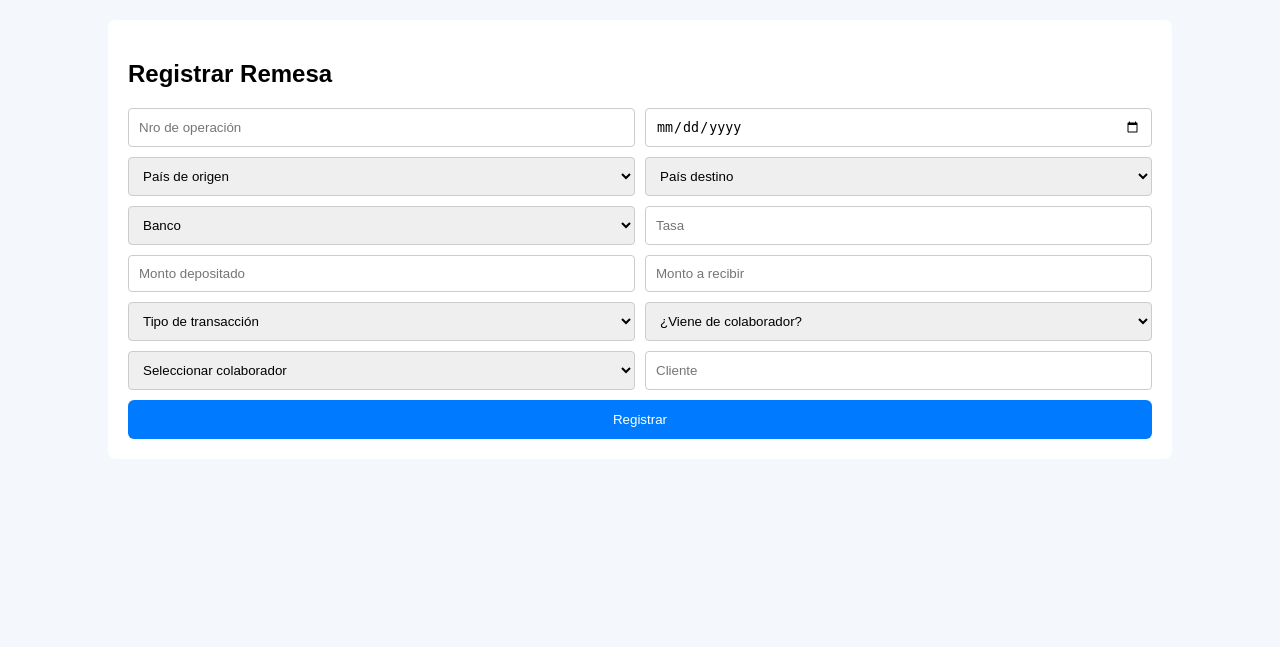
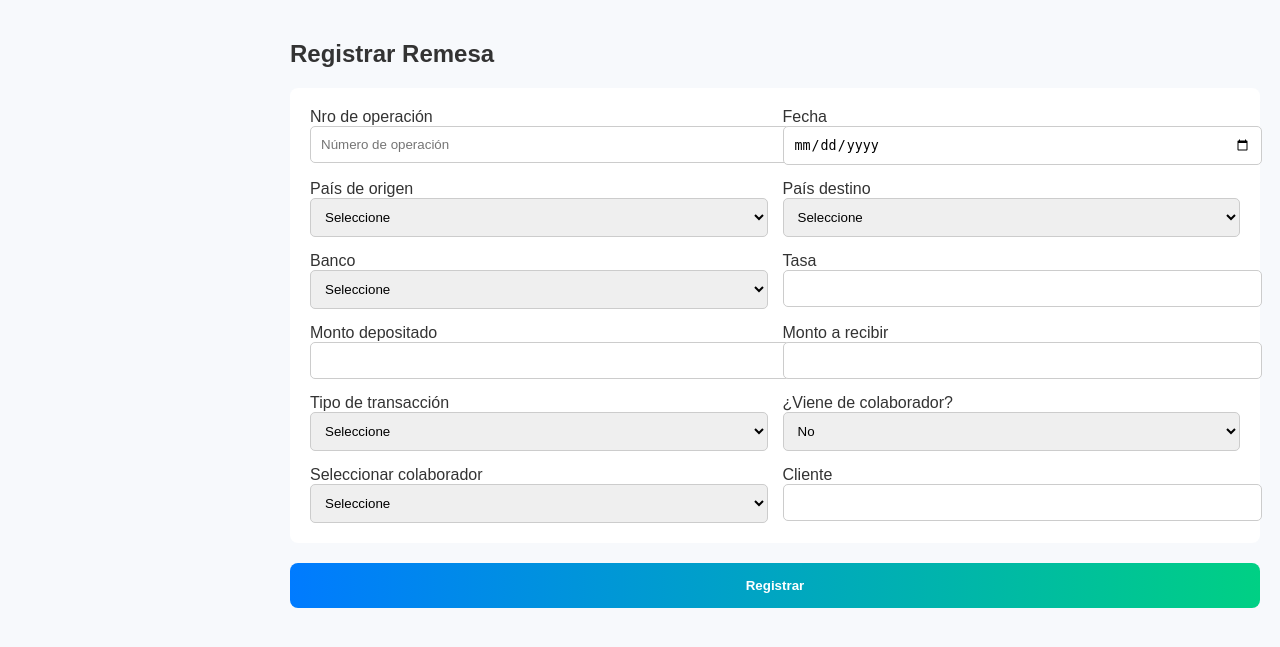
Before and after one commit to karinbarazarte/Cambioexpress2018, a Flask app: page /remesas in a window 1280 px wide. Shown: the top 647 px of the page. Run offline with Flask 3, Linux system fonts and the light colour scheme.

Commit message:
Add files via upload

```diff
--- a/static/css/style.css
+++ b/static/css/style.css
@@ -1,13 +1,15 @@
 
-body { font-family: Arial; background: #f4f7fb; margin:0; padding:0; }
-.sidebar { width:250px; background:#002b5c; color:#fff; float:left; height:100vh; }
-.sidebar h2 { text-align:center; padding:20px; }
-.sidebar ul { list-style:none; padding:0; }
-.sidebar ul li { padding:10px; }
-.sidebar ul li a { color:#fff; text-decoration:none; display:block; }
-.content { margin-left:260px; padding:20px; }
-.btn { display:inline-block; padding:15px; margin:10px; background:linear-gradient(90deg,#007bff,#00d084); color:#fff; text-decoration:none; border-radius:8px; }
-.container { background:#fff; padding:20px; margin:20px auto; border-radius:8px; width:80%; }
-.form-row { display:flex; gap:10px; margin-bottom:10px; }
-input, select { flex:1; padding:10px; border:1px solid #ccc; border-radius:4px; }
-button { background:#007bff; color:#fff; padding:12px; border:none; border-radius:6px; width:100%; }
+body { font-family: 'Arial', sans-serif; margin:0; padding:0; background:#f7f9fc; color:#333; }
+.sidebar { position:fixed; width:250px; height:100%; background:#002b5c; color:#fff; padding-top:20px; }
+.sidebar ul { list-style:none; padding:0; margin:0; }
+.sidebar ul li { padding:10px 20px; }
+.sidebar ul li a { color:#fff; text-decoration:none; display:block; font-weight:bold; }
+.sidebar ul li a.active, .sidebar ul li a:hover { background:#004080; border-radius:4px; }
+.submenu { padding-left:15px; }
+.content { margin-left:270px; padding:20px; }
+.dashboard-buttons { margin-top:20px; }
+.btn-primary { background:linear-gradient(90deg,#007bff,#00d084); padding:15px 25px; color:#fff; text-decoration:none; border-radius:8px; font-weight:bold; }
+.btn-secondary { background:#00d084; padding:15px 25px; color:#fff; text-decoration:none; border-radius:8px; font-weight:bold; margin-left:10px; }
+.form-grid { display:grid; grid-template-columns:repeat(2,1fr); gap:15px; background:#fff; padding:20px; border-radius:8px; }
+input, select { width:100%; padding:10px; border:1px solid #ccc; border-radius:5px; }
+button { margin-top:20px; width:100%; padding:15px; background:#007bff; color:#fff; font-weight:bold; border:none; border-radius:8px; }
--- a/templates/remesas.html
+++ b/templates/remesas.html
@@ -3,39 +3,66 @@
 <html lang="es">
 <head>
 <meta charset="UTF-8">
+<meta name="viewport" content="width=device-width, initial-scale=1.0">
 <title>Registrar Remesa</title>
 <link rel="stylesheet" href="/static/css/style.css">
 </head>
 <body>
-<div class="container">
-  <h2>Registrar Remesa</h2>
-  <form>
-    <div class="form-row">
-      <input type="text" placeholder="Nro de operación">
-      <input type="date" placeholder="Fecha">
+<div class="content">
+<h2>Registrar Remesa</h2>
+<form>
+  <div class="form-grid">
+    <div>
+      <label>Nro de operación</label>
+      <input type="text" placeholder="Número de operación">
     </div>
-    <div class="form-row">
-      <select><option>País de origen</option></select>
-      <select><option>País destino</option></select>
+    <div>
+      <label>Fecha</label>
+      <input type="date">
     </div>
-    <div class="form-row">
-      <select><option>Banco</option></select>
-      <input type="text" placeholder="Tasa">
+    <div>
+      <label>País de origen</label>
+      <select><option>Seleccione</option></select>
     </div>
-    <div class="form-row">
-      <input type="number" placeholder="Monto depositado">
-      <input type="number" placeholder="Monto a recibir">
+    <div>
+      <label>País destino</label>
+      <select><option>Seleccione</option></select>
     </div>
-    <div class="form-row">
-      <select><option>Tipo de transacción</option></select>
-      <select><option>¿Viene de colaborador?</option></select>
+    <div>
+      <label>Banco</label>
+      <select><option>Seleccione</option></select>
     </div>
-    <div class="form-row">
-      <select><option>Seleccionar colaborador</option></select>
-      <input type="text" placeholder="Cliente">
+    <div>
+      <label>Tasa</label>
+      <input type="text">
     </div>
-    <button type="submit">Registrar</button>
-  </form>
+    <div>
+      <label>Monto depositado</label>
+      <input type="number">
+    </div>
+    <div>
+      <label>Monto a recibir</label>
+      <input type="number" readonly>
+    </div>
+    <div>
+      <label>Tipo de transacción</label>
+      <select><option>Seleccione</option></select>
+    </div>
+    <div>
+      <label>¿Viene de colaborador?</label>
+      <select><option>No</option><option>Sí</option></select>
+    </div>
+    <div>
+      <label>Seleccionar colaborador</label>
+      <select><option>Seleccione</option></select>
+    </div>
+    <div>
+      <label>Cliente</label>
+      <input type="text">
+    </div>
+  </div>
+  <button class="btn-primary">Registrar</button>
+</form>
 </div>
 </body>
 </html>
```
Also changed, not shown: templates/dashboard.html (+9 -6 lines).
